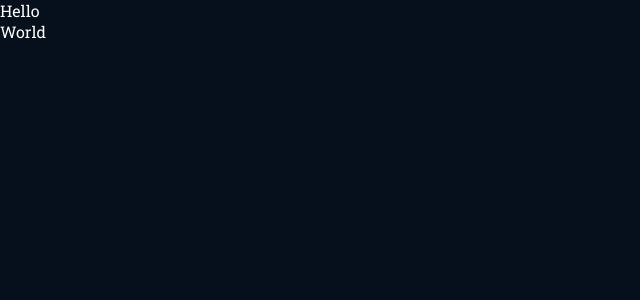
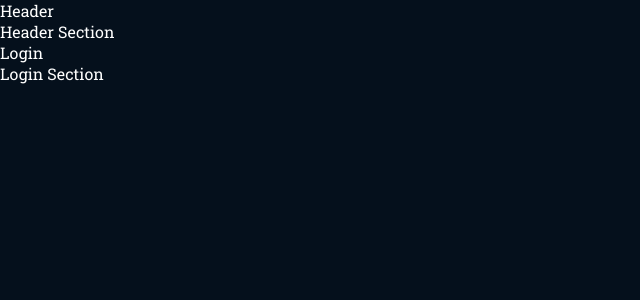
Before and after one commit to 0xchikku/ai-chatbot, a React (Vite) app in the folder frontend/: page /login in a window 1280 px wide. Shown: the top 300 px of the page, without its empty margins (0-640 px from the left). Built offline with nearby package versions, Linux system fonts and the light colour scheme.

Commit message:
route setup, initial components, and pages

```diff
--- a/frontend/src/App.tsx
+++ b/frontend/src/App.tsx
@@ -1,10 +1,19 @@
+import { Routes, Route } from "react-router-dom"
+import { Header } from "./components"
+import { Chat, Home, Login, NotFound, Signup } from "./pages"
 
 function App() {
 
   return (
     <>
-      <main>Hello</main>
-      <section>World</section>
+      <Header />
+      <Routes>
+        <Route path="/" element={<Home />} />
+        <Route path="/chat" element={<Chat />} />
+        <Route path="/login" element={<Login />} />
+        <Route path="signup" element={<Signup />} />
+        <Route path="*" element={<NotFound />} />
+      </Routes>
     </>
   )
 }
--- /dev/null
+++ b/frontend/src/components/Header.tsx
@@ -0,0 +1,12 @@
+
+
+function Header() {
+  return (
+    <>
+      <main>Header</main>
+      <section>Header Section</section>
+    </>
+  )
+}
+
+export default Header;
--- /dev/null
+++ b/frontend/src/components/index.tsx
@@ -0,0 +1,5 @@
+import Header from "./Header";
+
+export {
+  Header
+}
--- a/frontend/src/main.tsx
+++ b/frontend/src/main.tsx
@@ -3,14 +3,17 @@ import ReactDOM from 'react-dom/client'
 import App from './App.tsx'
 import './index.css'
 import { ThemeProvider, createTheme } from '@mui/material'
+import { BrowserRouter } from 'react-router-dom'
 
 
 const theme = createTheme({ typography: { fontFamily: 'Roboto Slab, serif', allVariants: { color: 'white' } } })
 
 ReactDOM.createRoot(document.getElementById('root')!).render(
   <React.StrictMode>
-    <ThemeProvider theme={theme}>
-      <App />
-    </ThemeProvider>
+    <BrowserRouter>
+      <ThemeProvider theme={theme}>
+        <App />
+      </ThemeProvider>
+    </BrowserRouter>
   </React.StrictMode>,
 )
--- /dev/null
+++ b/frontend/src/pages/Chat.tsx
@@ -0,0 +1,11 @@
+
+function Chat() {
+  return (
+    <>
+      <main>Chat</main>
+      <section>Chat Page</section>
+    </>
+  )
+}
+
+export default Chat;
--- /dev/null
+++ b/frontend/src/pages/Home.tsx
@@ -0,0 +1,13 @@
+
+
+
+function Home() {
+  return (
+    <>
+      <main>Home</main>
+      <section>Home Section</section>
+    </>
+  )
+}
+
+export default Home;
--- /dev/null
+++ b/frontend/src/pages/Login.tsx
@@ -0,0 +1,12 @@
+
+
+function Login() {
+  return (
+    <div>
+      <main>Login</main>
+      <section>Login Section</section>
+    </div>
+  )
+}
+
+export default Login;
--- /dev/null
+++ b/frontend/src/pages/NotFound.tsx
@@ -0,0 +1,11 @@
+
+function NotFound() {
+  return (
+    <div>
+      <main>Not Found</main>
+      <section>Page Not Found</section>
+    </div>
+  )
+}
+
+export default NotFound;
--- /dev/null
+++ b/frontend/src/pages/Signup.tsx
@@ -0,0 +1,12 @@
+
+
+function Signup() {
+  return (
+    <>
+      <main>Sign up</main>
+      <section>Sign up  section</section>
+    </>
+  )
+}
+
+export default Signup;
--- /dev/null
+++ b/frontend/src/pages/index.tsx
@@ -0,0 +1,14 @@
+import Home from "./Home"
+import Chat from "./Chat"
+import Login from "./Login"
+import Signup from "./Signup"
+import NotFound from "./NotFound"
+
+
+export {
+  Home,
+  Chat,
+  Login,
+  Signup,
+  NotFound
+}
```
